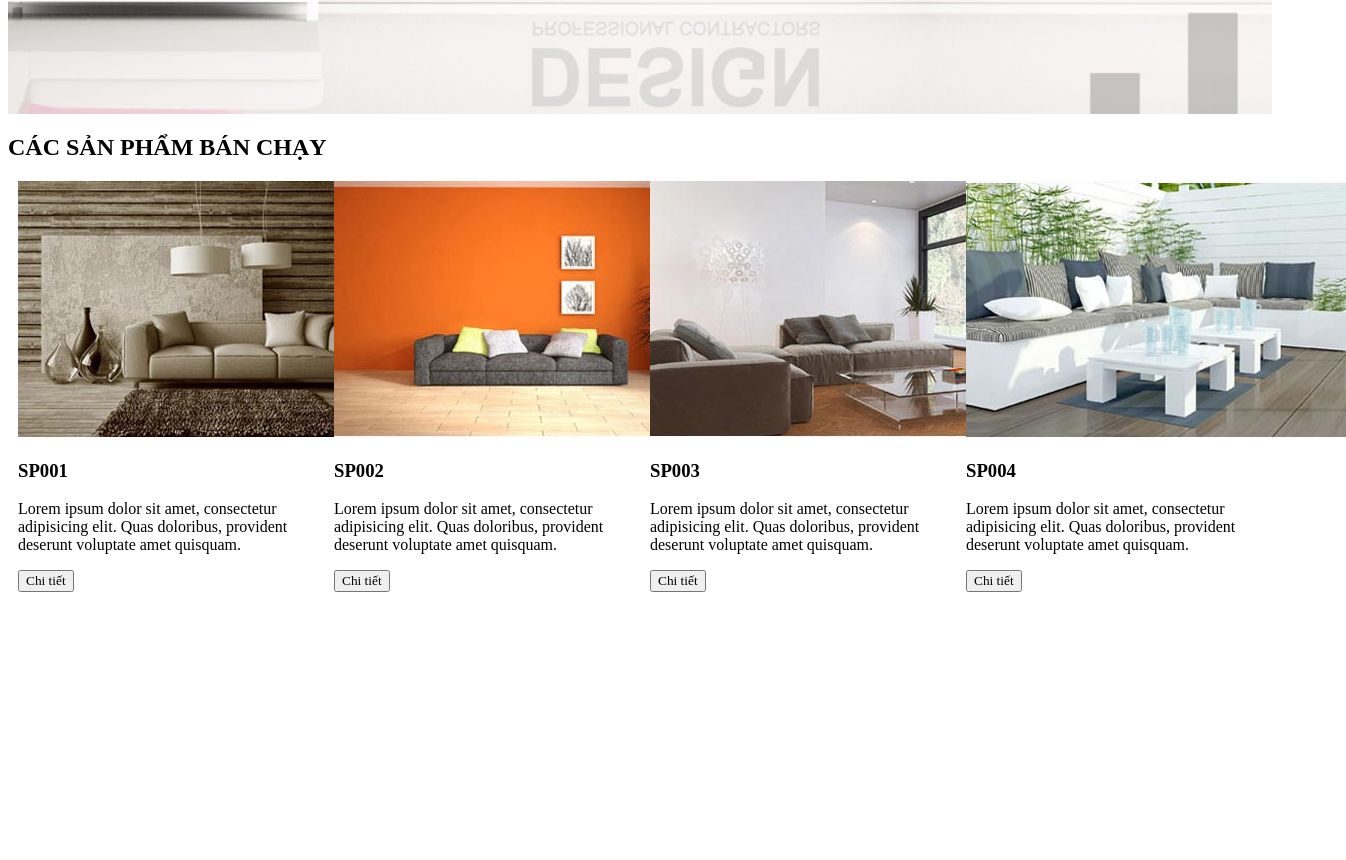
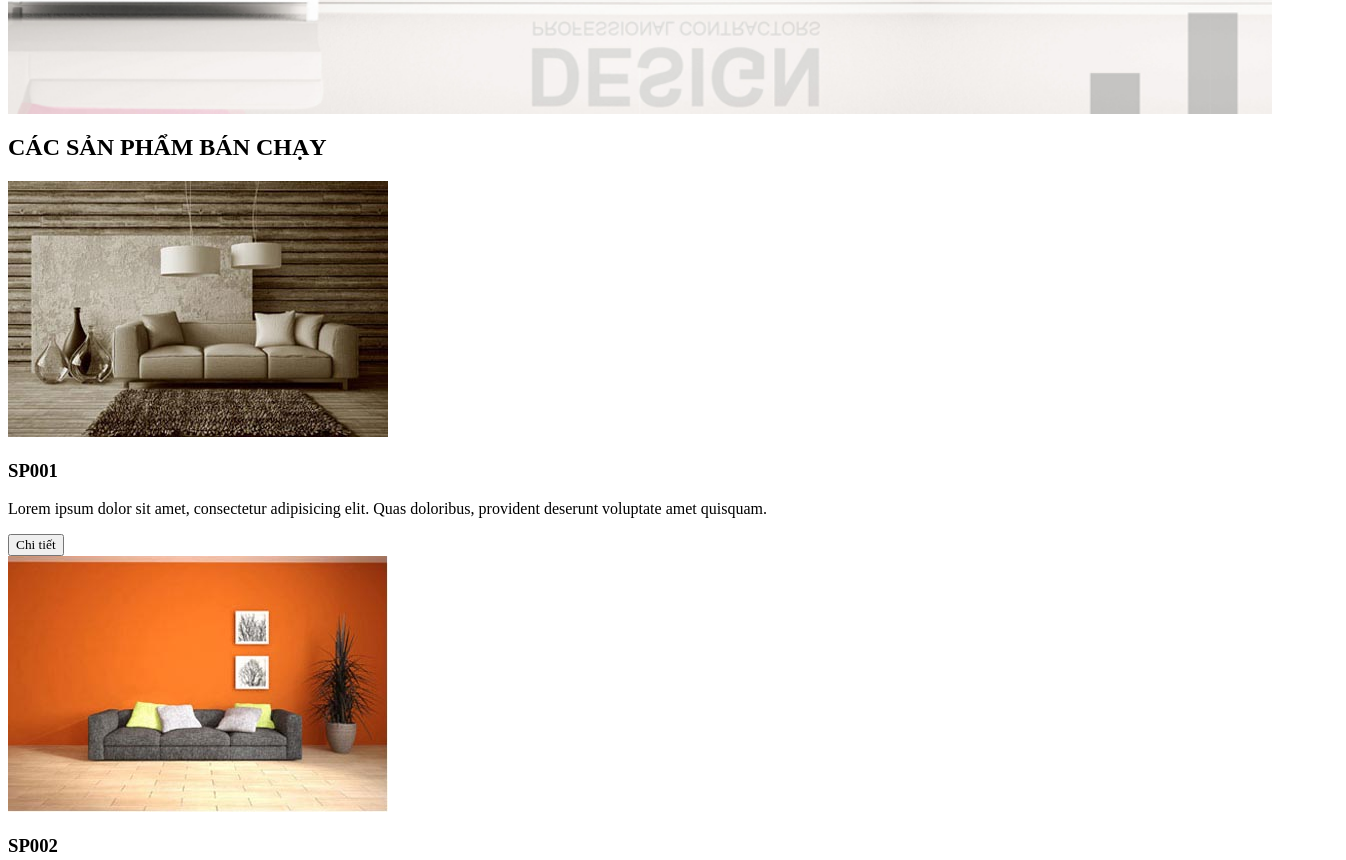
Before and after one commit to thanhnlmvn/BC76_Self-Study_DAY-2-3_KLK_Interior_Design_Layout, a plain HTML site: page index.html in a window 1280 px wide. Shown: the part 585-1445 px from the top of the page, 1346 px wide, since content can reach past the window. Before the commit the page ends 1177 px from the top, so only its background shows below. Drawn offline with Linux system fonts and the light colour scheme.

Commit message:
Update index.css

```diff
--- a/css/index.css
+++ b/css/index.css
@@ -58,11 +58,3 @@
   background-size: cover;
   height: 550px;
 }
-
-/* PRODUCTS */
-.products__item {
-  float: left;
-  width: 25%;
-  /* margin: 0 10px; */
-  padding: 0 10px;
-}
```
